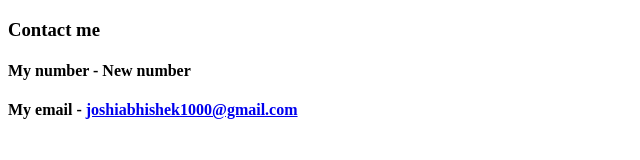
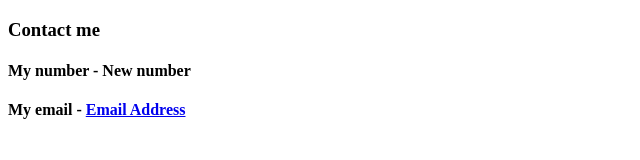
Before and after one commit to bhartiya-balak/cv, a plain HTML site: page contact.html in a window 1280 px wide. Shown: the whole page, without its empty margins (0-640 px from the left). Drawn offline with Linux system fonts and the light colour scheme.

Commit message:
Update contact.html
changed

```diff
--- a/contact.html
+++ b/contact.html
@@ -7,6 +7,6 @@
 <body>
     <h3>Contact me</h3>
     <h4>My number - New number</h4>
-    <h4>My email - <a href="https://accounts.google.com/b/0/AddMailService">joshiabhishek1000@gmail.com</a></h4>
+    <h4>My email - <a href="https://accounts.google.com/b/0/AddMailService">Email Address</a></h4>
 </body>
 </html>
```
